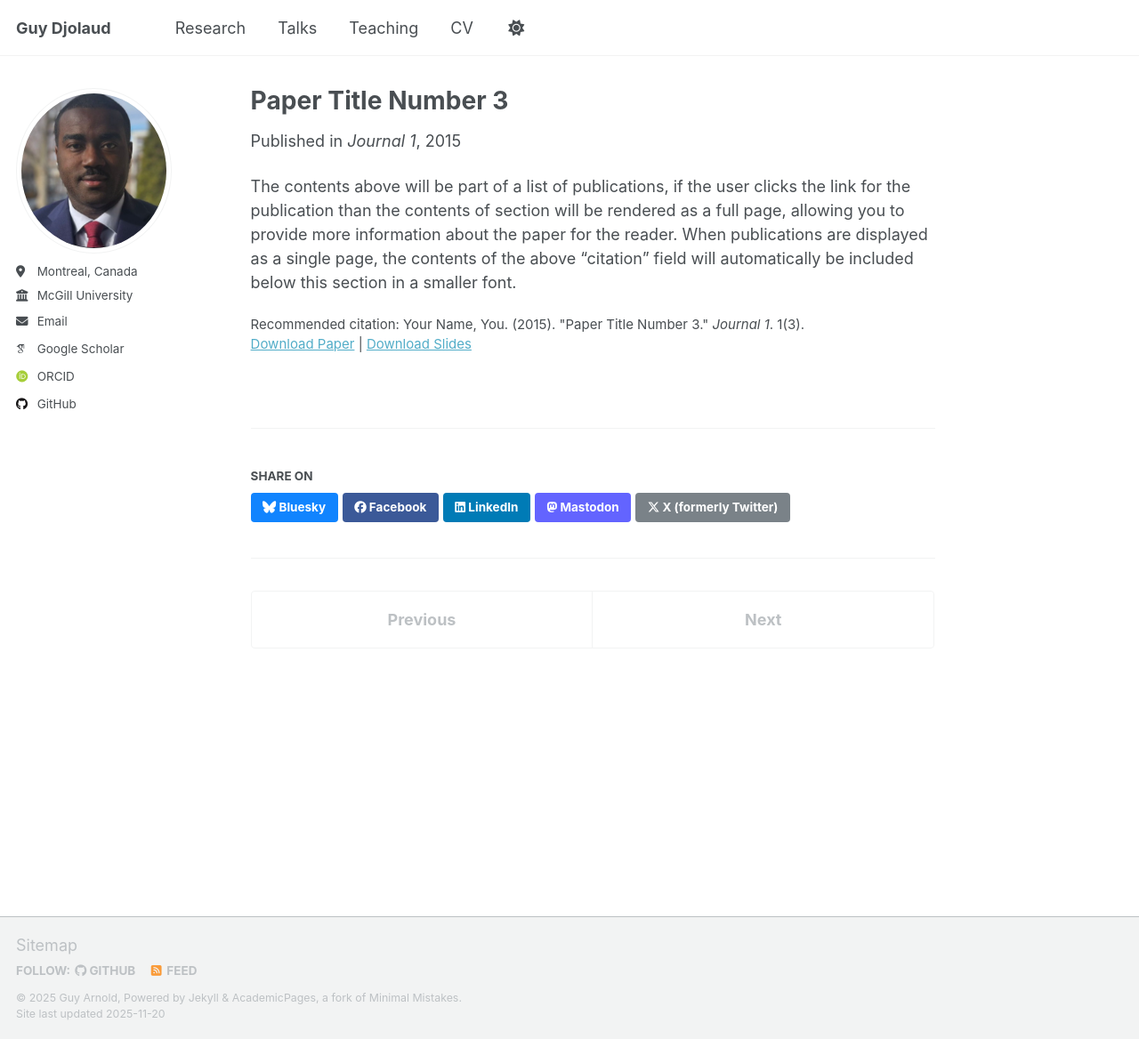
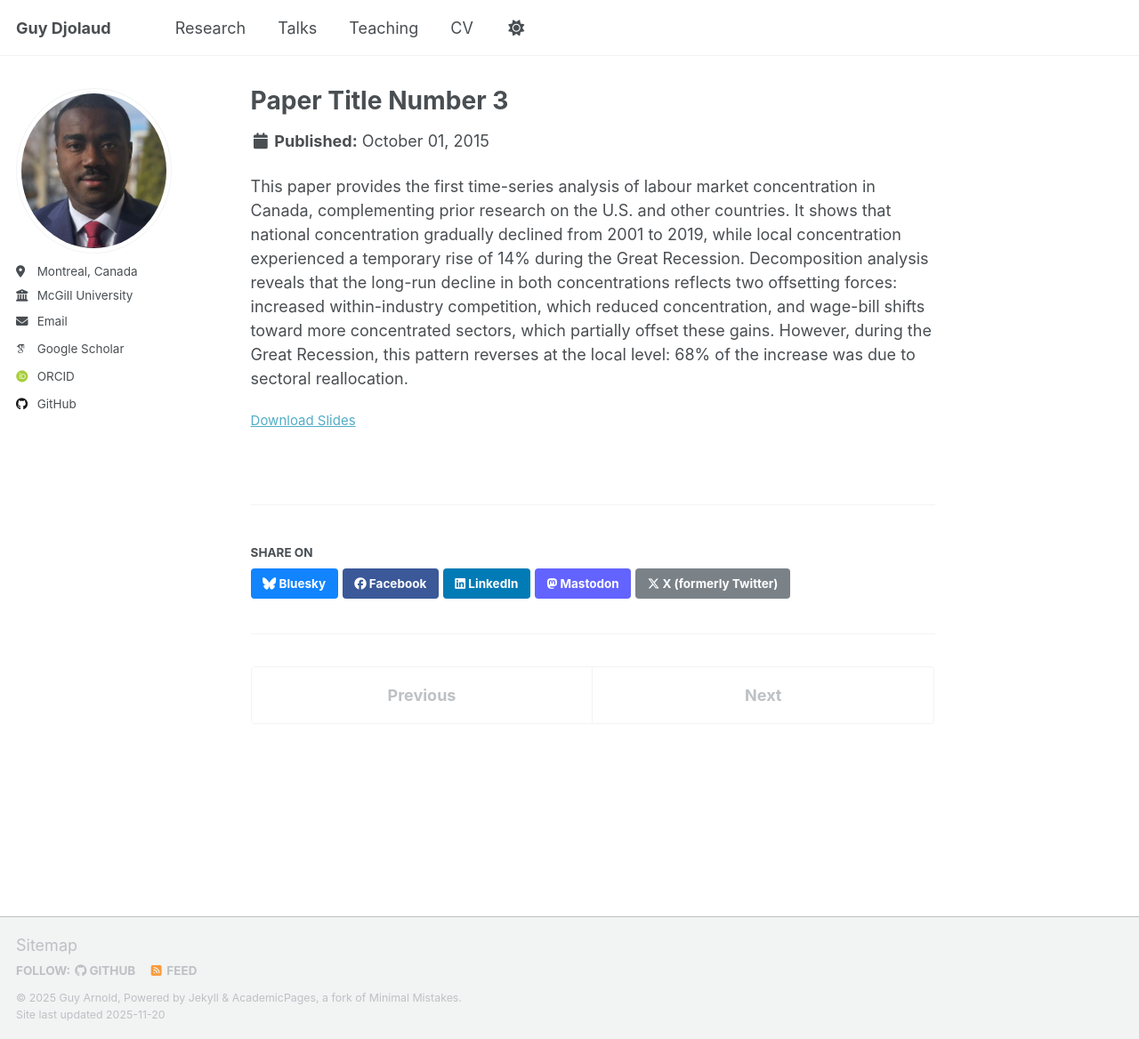
Before and after one commit to djolkilson-droid/Guy-Djolaud.github.io, a Jekyll site: the page built from _publications/2015-10-01-paper-title-number-3.md, in a window 1280 px wide and 1168 px high. Shown: the whole window at 89% size. Built offline with Jekyll 4.4.1, drawn with Linux system fonts in a browser that asks for light colours; some web fonts are replaced; a script that is not in the unit is left out.

Commit message:
Update 2015-10-01-paper-title-number-3.md

```diff
--- a/_publications/2015-10-01-paper-title-number-3.md
+++ b/_publications/2015-10-01-paper-title-number-3.md
@@ -1,14 +1,18 @@
 ---
 title: "Paper Title Number 3"
 collection: publications
-category: manuscripts
+category: workingpapers
 permalink: /publication/2015-10-01-paper-title-number-3
-excerpt: 'This paper is about the number 3. The number 4 is left for future work.'
 date: 2015-10-01
-venue: 'Journal 1'
 slidesurl: 'https://academicpages.github.io/files/slides3.pdf'
 paperurl: 'https://academicpages.github.io/files/paper3.pdf'
-citation: 'Your Name, You. (2015). &quot;Paper Title Number 3.&quot; <i>Journal 1</i>. 1(3).'
 ---
 
-The contents above will be part of a list of publications, if the user clicks the link for the publication than the contents of section will be rendered as a full page, allowing you to provide more information about the paper for the reader. When publications are displayed as a single page, the contents of the above "citation" field will automatically be included below this section in a smaller font.
+This paper provides the first time-series analysis of labour market concentration in Canada, complementing
+prior research on the U.S. and other countries. It shows that national concentration gradually
+declined from 2001 to 2019, while local concentration experienced a temporary rise of 14% during the
+Great Recession. Decomposition analysis reveals that the long-run decline in both concentrations reflects
+two offsetting forces: increased within-industry competition, which reduced concentration, and
+wage-bill shifts toward more concentrated sectors, which partially offset these gains. However, during
+the Great Recession, this pattern reverses at the local level: 68% of the increase was due to sectoral
+reallocation.
```
